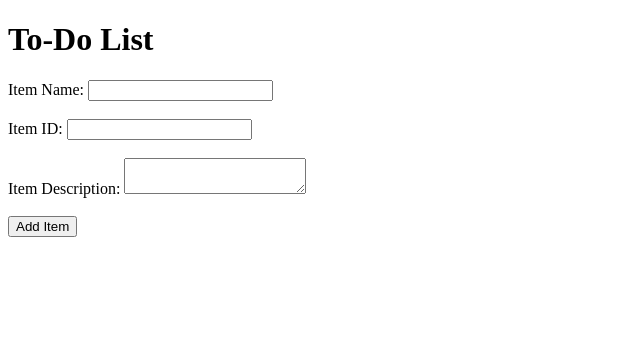
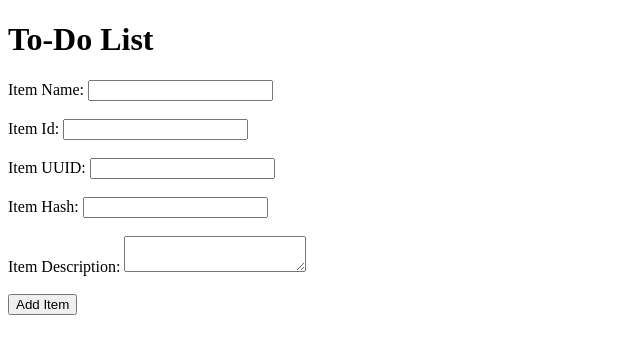
Before and after one commit to namratajadhav13/Git_and_GitHub_Namrata, a Flask app: page / in a window 1280 px wide. Shown: the top 354 px of the page, without its empty margins (0-640 px from the left). Run offline with Flask 3, Linux system fonts and the light colour scheme.

Commit message:
Recommit Task 4 form changes after soft reset

```diff
--- a/templates/index.html
+++ b/templates/index.html
@@ -12,10 +12,19 @@
         <label for="item_name">Item Name:</label>
         <input type="text" id="item_name" name="item_name" required>
 
+	<br><br>
+
+	<label for="item_id">Item Id:</label>
+	<input type="text" id="item_id" name="item_id" required>
         <br><br>
 
-	<label for="item_id">Item ID:</label>
-	<input type="text" id="item_id" name="item_id" required>
+	<label for="item_id">Item UUID:</label>
+	<input type="text" id="item_uuid" name="item_uuid" required>
+
+	<br><br>
+
+	<label for="item_hash">Item Hash:</label>
+	<input type="text" id="item_hash" name="item_hash" required>
 
 	<br><br>
 
```
